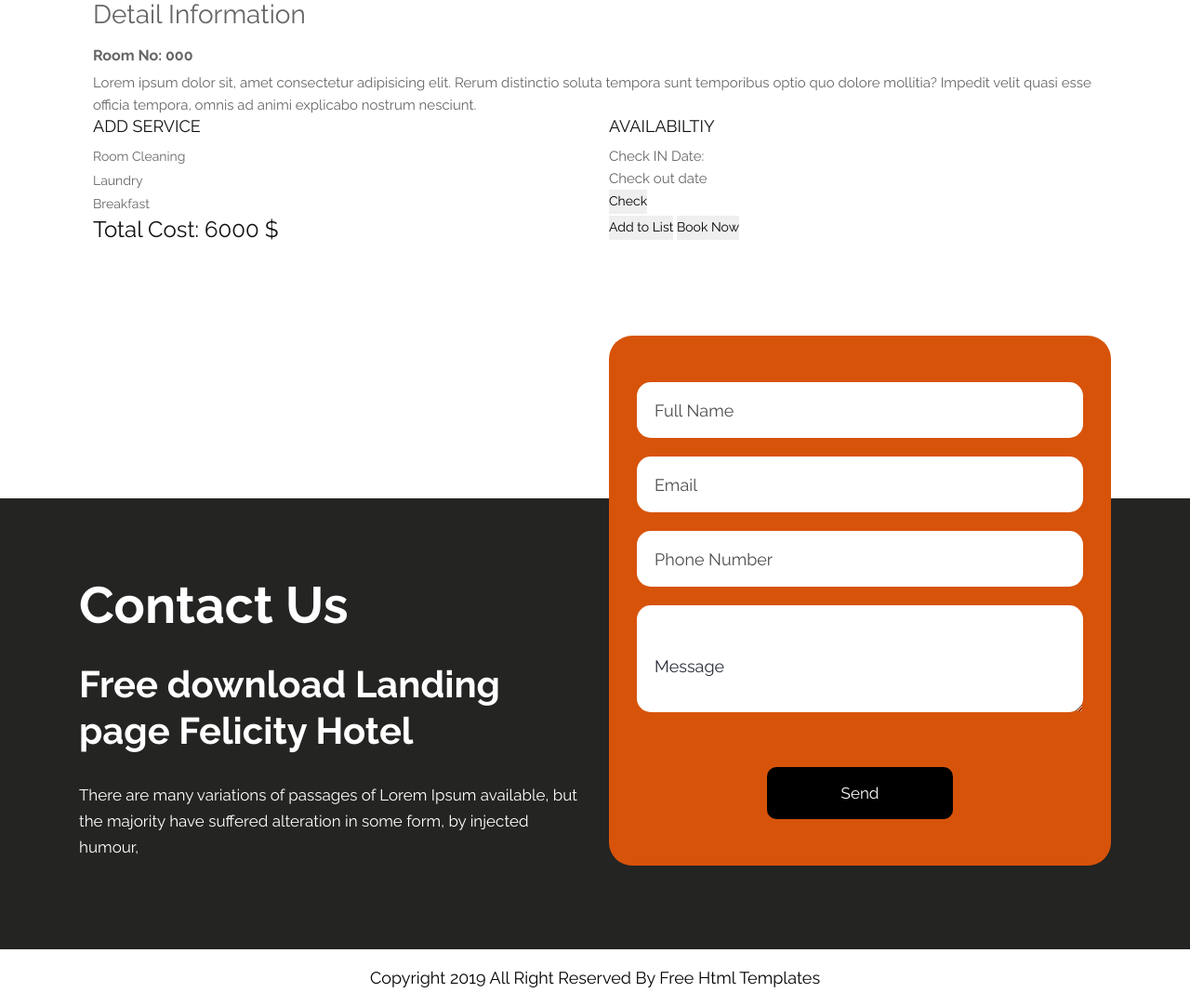
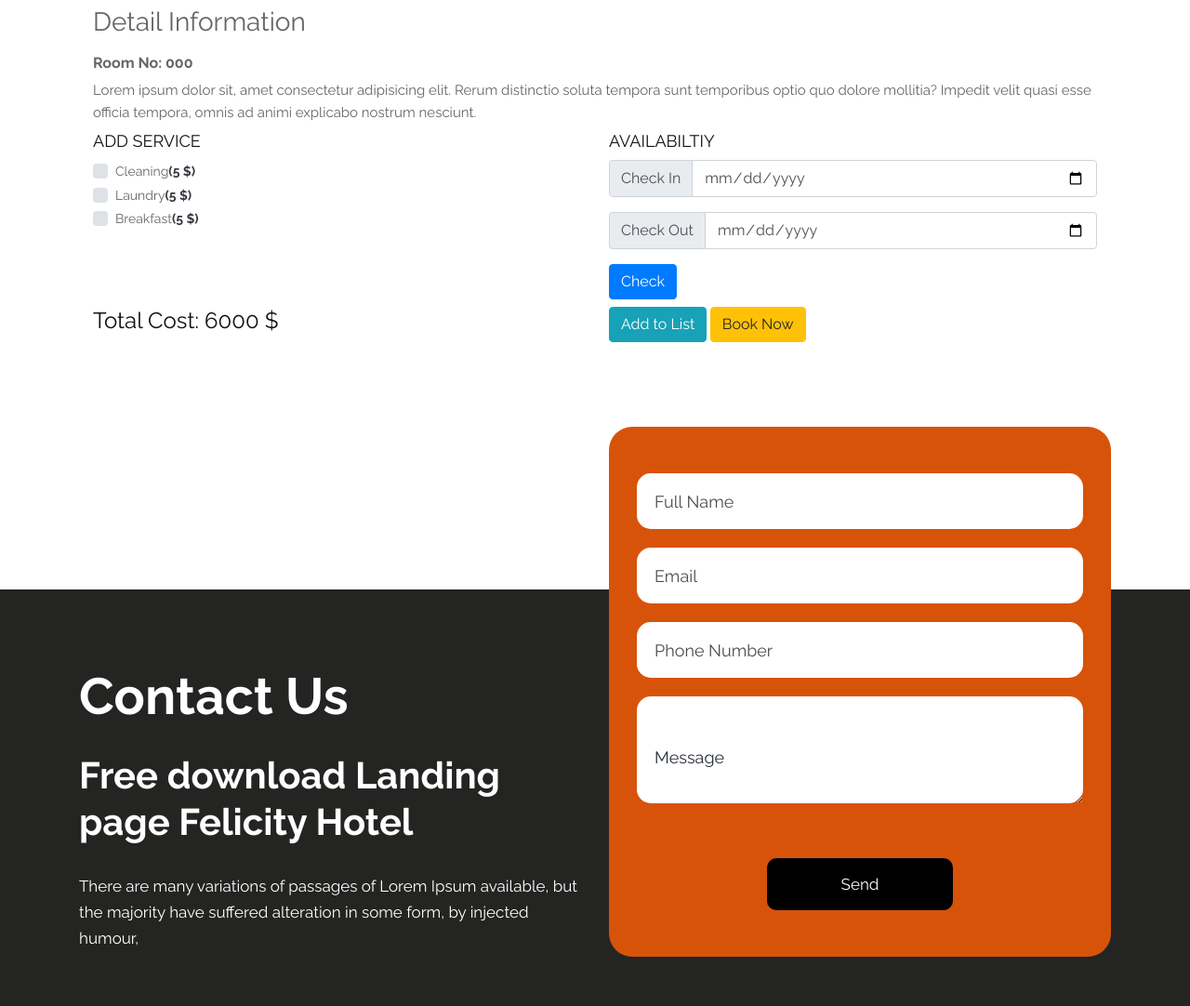
Before and after one commit to MashodRana/hotel-management-system, a Django app: page /hms/rooms/details/?roomNumber=000 in a window 1280 px wide. Shown: the part 621-1703 px from the top of the page at 93% size. Run offline with Django 3.2, Linux system fonts and the light colour scheme; tables that the repository leaves empty hold one stand-in row (values such as "Sample post"); some libraries are stand-ins or nearby versions.

Commit message:
room status check implemented.

```diff
--- a/hotel_room/models.py
+++ b/hotel_room/models.py
@@ -26,6 +26,10 @@ class Room(models.Model):
     style = models.CharField(max_length=20, choices=ROOM_STYLE)
     booking_price = models.IntegerField()
     is_smoking = models.BooleanField(default=False)
+    is_wifi = models.BooleanField(default=False)
+    is_ac = models.BooleanField(default=False)
+    is_balcony = models.BooleanField(default=False)
+    is_tv = models.BooleanField(default=False)
 
     def __str__(self) -> str:
         return self.room_number
@@ -41,11 +45,11 @@ class RoomBooking(models.Model):
         ("canceled", "Canceled"),
         ("abandoned", "Abandoned"),
     )
-    reservation_number = models.CharField(max_length=20, unique=True)
+    reservation_number = models.CharField(max_length=20)
     room = models.ForeignKey('Room', on_delete=models.CASCADE)
     person = models.ForeignKey(Person, on_delete=models.SET_NULL, null=True)
-    start_date = models.DateTimeField()
-    duration_in_days = models.SmallIntegerField()
+    start_date = models.DateField()
+    end_date = models.DateField()
     booking_status = models.CharField(max_length=50, choices=BOOKING_STATUS)
-    check_in = models.DateTimeField()
-    check_out = models.DateTimeField()
+    check_in = models.DateTimeField(blank=True, null=True)
+    check_out = models.DateTimeField(blank=True, null=True)
--- a/hotel_room/urls.py
+++ b/hotel_room/urls.py
@@ -7,6 +7,7 @@ urlpatterns = [
     path('', views.RoomsView.as_view(), name="rooms" ),
     path('standard/', views.get_standard_rooms, name='standard_rooms'),
     path('details/', views.RoomDetailsView.as_view(), name="room_details"),
+    path('details/availability', views.check_room_availability, name="room_availability"),
     path('delux/', views.get_delux_rooms, name='delux_rooms'),
     path('family/', views.get_family_suit, name='family_suit'),
     path('business/', views.get_business_suit, name='business_suit'),
--- a/hotel_room/views.py
+++ b/hotel_room/views.py
@@ -1,9 +1,11 @@
 from django.shortcuts import render
 from django.http import JsonResponse
 from django.views import View
-from django.views.decorators.http import require_GET
+from django.views.decorators.http import require_GET, require_POST
+import json
+from datetime import date, time, datetime
 
-from .models import Room
+from .models import Room, RoomBooking
 
 # Create your views here.
 class RoomsView(View):
@@ -52,3 +54,20 @@ def get_family_suit(req):
 def get_business_suit(req):
     filtered_rooms = Room.objects.filter(style='business').values()
     return JsonResponse({'filtered_rooms':list(filtered_rooms)})
+
+@require_POST
+def check_room_availability(req):
+    data = json.loads(req.body)
+    print(data)
+    checkin_datetime = datetime.strptime(data['checkInDate'], "%Y-%m-%d").date()
+    checkout_datetime = datetime.strptime(data['checkOutDate'], "%Y-%m-%d").date()
+
+    filtered_room_booking = RoomBooking.objects.filter(room__room_number=data['roomNumber'], end_date__gt=checkin_datetime).values()
+    print(filtered_room_booking)
+    print(checkin_datetime)
+    print(checkout_datetime)
+    response = {'is_available': True}
+    if filtered_room_booking:
+        response["is_available"] = False
+
+    return JsonResponse(response)
--- a/templates/pages/room_details.html
+++ b/templates/pages/room_details.html
@@ -63,7 +63,7 @@
             </div>
         </div>
         <div class="container">
-            <div class="row">
+            <div class="row my-2">
                 <div class="col">
                     <h4 class="h3">Detail Information</h4>
                     <p class="h6 font-weight-bold">Room No: <span>{{room_details.room_number}}</span></p>
@@ -72,38 +72,101 @@
                         explicabo nostrum nesciunt.</p>
                 </div>
             </div>
-            <div class="row">
+            <div class="row my-2">
                 <div class="col-6">
                     <h3>ADD SERVICE</h3>
-                    <ul>
-                        <li>Room Cleaning</li>
-                        <li>Laundry</li>
-                        <li>Breakfast</li>
+                    <div>
+                        <div class="custom-control custom-checkbox">
+                            <input type="checkbox" class="custom-control-input" id="customCheck1">
+                            <label class="custom-control-label" for="customCheck1">Cleaning<span
+                                    class="font-weight-bold text-dark">(5 $)</span></label>
+                        </div>
 
-                    </ul>
+                        <div class="custom-control custom-checkbox">
+                            <input type="checkbox" class="custom-control-input" id="customCheck2">
+                            <label class="custom-control-label" for="customCheck2">Laundry<span
+                                    class="font-weight-bold text-dark">(5 $)</span></label>
+                        </div>
+
+                        <div class="custom-control custom-checkbox">
+                            <input type="checkbox" class="custom-control-input" id="customCheck3">
+                            <label class="custom-control-label" for="customCheck3">Breakfast<span
+                                    class="font-weight-bold text-dark">(5 $)</span></label>
+                        </div>
+
+                    </div>
                 </div>
                 <div class="col-6">
                     <h3>AVAILABILTIY</h3>
                     <div>
-                        <p>Check IN Date: </p>
-                        <p>Check out date</p>
-                        <button>Check</button>
+                        <div class="input-group mb-3">
+                            <div class="input-group-prepend">
+                                <span class="input-group-text" id="inputGroup-sizing-default">Check In</span>
+                            </div>
+                            <input id="checkIn" type="date" class="form-control" aria-label="Default"
+                                aria-describedby="inputGroup-sizing-default">
+                        </div>
+                        <div class="input-group mb-3">
+                            <div class="input-group-prepend">
+                                <span  class="input-group-text" id="inputGroup-sizing-default">Check
+                                    Out</span>
+                            </div>
+                            <input id="checkOut" type="date" class="form-control" aria-label="Default"
+                                aria-describedby="inputGroup-sizing-default">
+                        </div>
+                        <button id="checkButton" type="button" class="btn btn-primary">Check</button>
                     </div>
                 </div>
             </div>
-            <div class="row">
+            <div class="row my-2">
                 <div class="col-6">
                     <h1 class="text-lg">Total Cost: 6000 $</h1>
                 </div>
                 <div class="col-6">
-                    <button>Add to List</button>
-                    <button>Book Now</button>
+                    <button type="button" class="btn btn-info">Add to List</button>
+                    <button type="button" class="btn btn-warning">Book Now</button>
                 </div>
             </div>
         </div>
+        {% csrf_token %}
     </div>
 </section>
 {% endblock content %}
 
 {% block javascript %}
+<script>
+    const checkInElm = document.getElementById("checkIn");
+    const checkOutElm = document.getElementById("checkOut");
+    const checkButtonElm = document.getElementById("checkButton");
+
+    const url = `http://127.0.0.1:8000/hms/rooms/details/availability`;
+    console.log('I am here', typeof document.cookie)
+    const csrfToken = document.cookie.split('=')[1]
+    console.log(csrfToken)
+    checkButtonElm.addEventListener('click', async() => {
+        const checkInDate = checkInElm.value;
+        const checkOutDate = checkOutElm.value;
+        const roomNumber = "{{room_details.room_number}}"
+        const data = {checkInDate, checkOutDate, roomNumber}
+
+        const res = await fetch(url, {
+            method: 'POST',
+            headers: {
+                'X-CSRFToken': csrfToken,
+                'Content-Type': 'application/json',
+            },
+            body:JSON.stringify(data)
+        });
+
+        const parsedRes = await res.json();
+        if(parsedRes["is_available"]){
+            alert("The requested room is available.")
+        }
+        else{
+            alert("Sorry, The requested room is not available.")
+        }
+
+        console.log(parsedRes);
+    })
+</script>
 {% endblock javascript %}
```
